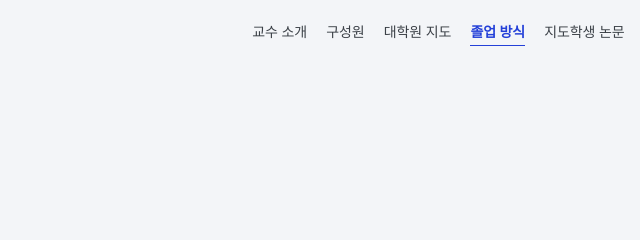
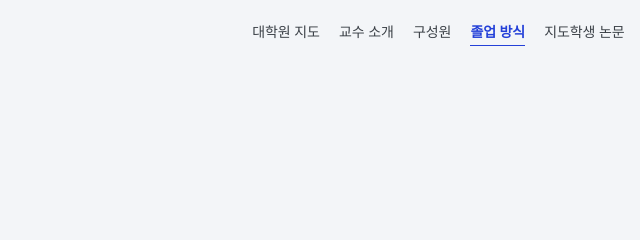
Before and after one commit to Stevoong/grad-textlab911, a plain HTML site: page graduation.html in a window 1280 px wide. Shown: the top 240 px of the page, 356-996 px from the left. Drawn offline with Linux system fonts and the light colour scheme; a web font is replaced by a local one.

Commit message:
fix(nav): put 대학원 지도 first in GNB sitewide
Order: 대학원 지도 | 교수 소개 | 구성원 | 졸업 방식 | 지도학생 논문 | 연구방법 가이드.

```diff
--- a/graduation.html
+++ b/graduation.html
@@ -8,10 +8,10 @@
 <nav class="nav" id="nav"><div class="wrap g12">
   <a href="./" class="logo notranslate" translate="no"><i></i>Text Lab. 911</a>
   <button class="menu-btn" id="menuBtn" aria-label="메뉴 열기">MENU</button>
-  <ul>
-    <li class="notranslate" translate="no"><a class="notranslate" translate="no" href="about.html">교수 소개</a></li>
+    <ul>
+    <li><a href="./">대학원 지도</a></li>
+    <li class="notranslate" translate="no"><a href="about.html">교수 소개</a></li>
     <li><a href="members.html">구성원</a></li>
-    <li><a href="./">대학원 지도</a></li>
     <li><a href="graduation.html" class="active">졸업 방식</a></li>
     <li><a href="theses.html">지도학생 논문</a></li>
     <li><a href="methods.html">연구방법 가이드</a></li>
```
Also changed, not shown: about.html (+2 -2 lines), index.html (+3 -3 lines), members.html (+3 -3 lines), methods.html (+3 -3 lines), theses.html (+3 -3 lines).
